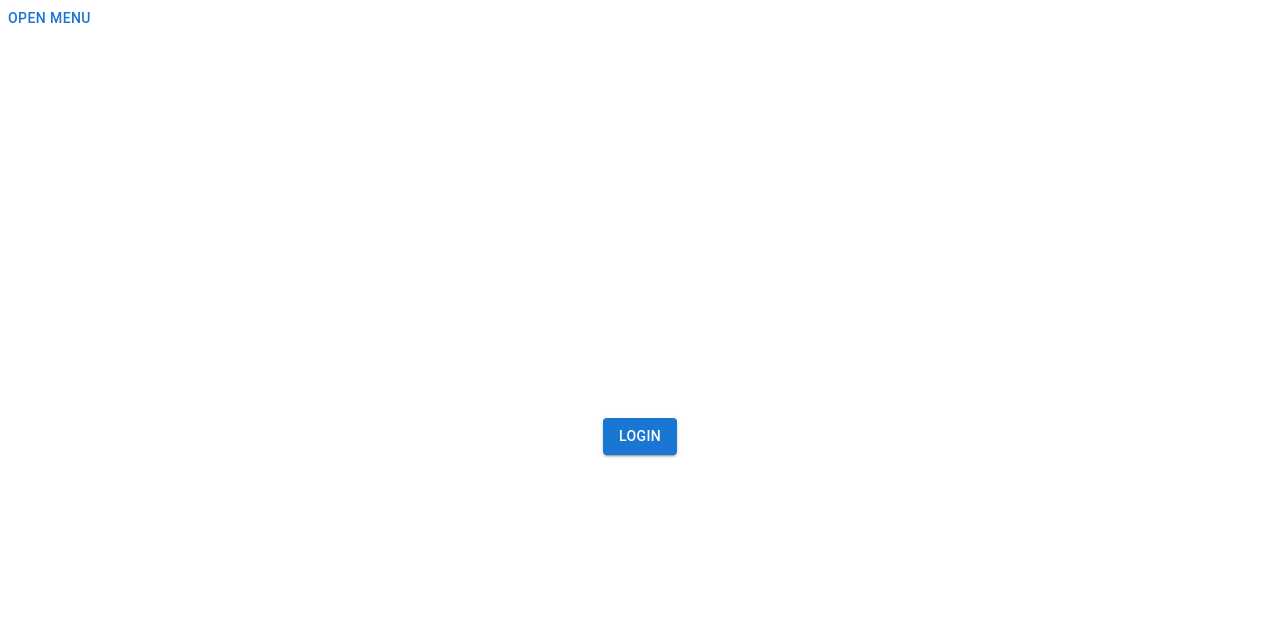
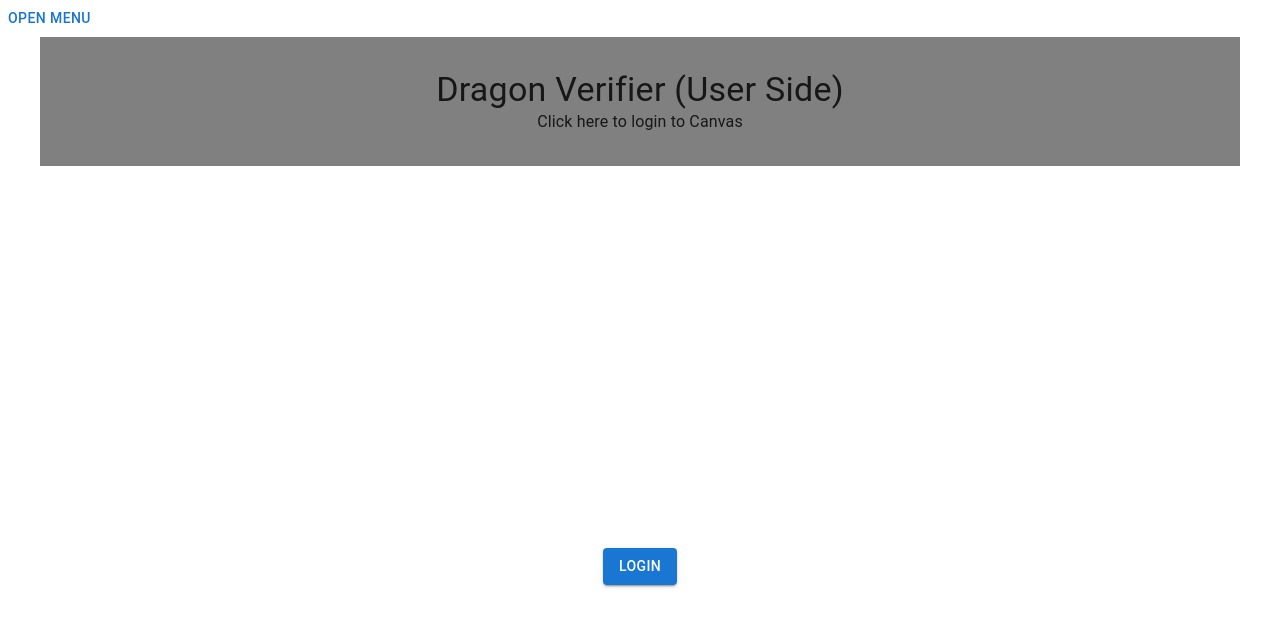
Before and after one commit to DGPRJN/DragonVerifier, a Next.js app in the folder client/: page /login in a window 1280 px wide. Shown: the top 626 px of the page. Built offline with nearby package versions, Linux system fonts and the light colour scheme.

Commit message:
login ui update - pseudocode submission

```diff
--- a/client/app/login/page.tsx
+++ b/client/app/login/page.tsx
@@ -1,10 +1,25 @@
 "use client";
-import { Button, Container } from "@mui/material";
+import { Button, Container, Typography } from "@mui/material";
 import React from 'react';
 import login from './login.tsx'
 
 //TODO Hook up Canvas API
+// Login oauth/login
 //Should be the log-in flow
+
+export const Account = () => {
+  return (
+    <Container maxWidth="lg" sx={{ bgcolor: "gray", padding: 4 }}>
+      <Typography variant="h4" sx={{ textAlign: "center" }}>
+        Dragon Verifier (User Side)
+      </Typography>
+      <Typography variant="body1" sx={{ textAlign: "center" }}>
+        Click here to login to Canvas
+      </Typography>
+      </Container>
+  );
+}
+
 const LoginButton = () => {
   const handleClick = () => {
     login();
@@ -22,7 +37,12 @@
 };
 
 const Page = () => {
-  return <LoginButton />;
+  return (
+    <>
+      <Account />
+      <LoginButton />
+    </>
+  );
 };
 
 export default Page;
```
